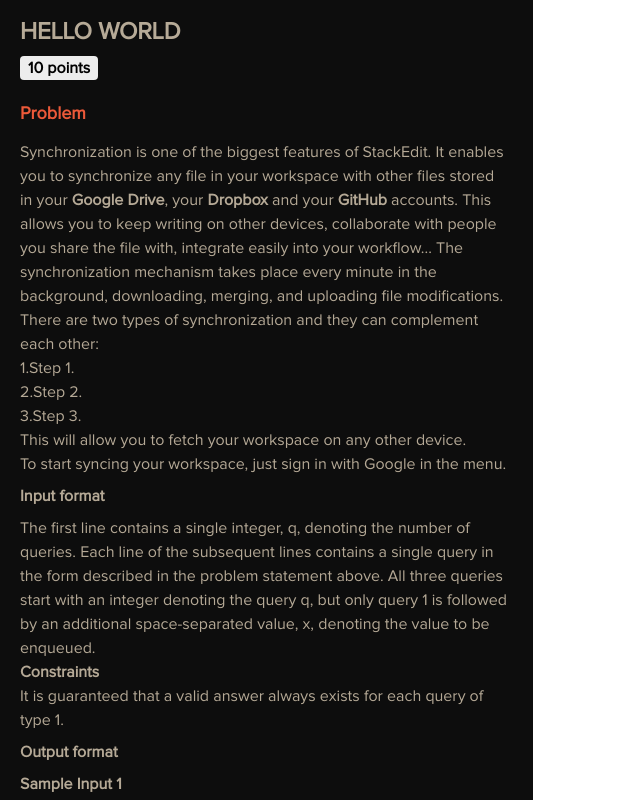
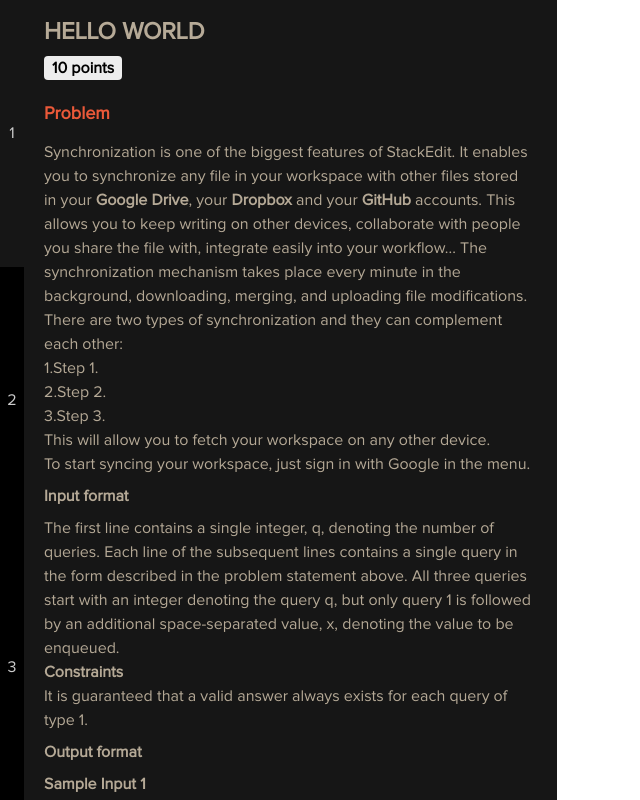
Before and after one commit to CodeChefVIT/cookoff23-portal, a Next.js app in the folder frontend/: page / in a window 1280 px wide. Shown: the whole page, without its empty margins (0-640 px from the left). Built offline with nearby package versions, Linux system fonts and the light colour scheme.

Commit message:
Feat:Add the sidebar

```diff
--- a/frontend/Dummy_Data.js
+++ b/frontend/Dummy_Data.js
@@ -1,4 +1,4 @@
-const questionData = {
+const questionData = [{
     objective: "hello World",
     points: "10 points",
     task: `Synchronization is one of the biggest features of StackEdit. It enables you to synchronize any file in your workspace with other files stored in your **Google Drive**, your **Dropbox** and your **GitHub** accounts. This allows you to keep writing on other devices, collaborate with people you share the file with, integrate easily into your workflow... The synchronization mechanism takes place every minute in the background, downloading, merging, and uploading file modifications.
@@ -38,6 +38,86 @@ The third line prints the sentence, sen.`,
     explanation: `
 When we sum the integers 10  and 4 , we get the integer 14. When we subtract the second number 4 from the first number 10, we get  as their difference.
 When we sum the floating-point numbers 4.0 and 2.0, we get 6.0. When we subtract the second number 2.0 from the first number 4.0, we get 2.0 as their difference.`,
-  };
+  },{
+    objective: "hello World #2",
+    points: "15 points",
+    task: `Synchronization is one of the biggest features of StackEdit. It enables you to synchronize any file in your workspace with other files stored in your **Google Drive**, your **Dropbox** and your **GitHub** accounts. This allows you to keep writing on other devices, collaborate with people you share the file with, integrate easily into your workflow... The synchronization mechanism takes place every minute in the background, downloading, merging, and uploading file modifications.
+
+There are two types of synchronization and they can complement each other:
+
+* 1.Step 1.
+* 2.Step 2.
+* 3.Step 3.
+
+-  This will allow you to fetch your workspace on any other device.
+    > To start syncing your workspace, just sign in with Google in the menu.
+`,
+    inputFormat: `The first line contains a single integer, q, denoting the number of queries.
+Each line of the subsequent lines contains a single query in the form described in the problem statement above. All three queries start with an integer denoting the query q, but only query 1 is followed by an additional space-separated value, x, denoting the value to be enqueued.
+
+**Constraints**
+--------------
+It is guaranteed that a valid answer always exists for each query of type 1.`,
+    outputFormat: `Print three lines of output. The first line prints the character, ch.
+
+The second line prints the string, s.
+
+The third line prints the sentence, sen.`,
+    sampleInput: [
+      `10 18
+4.0 2.0`,
+      `10 90
+4.0 2.0`,
+    ],
+    sampleOutput: [
+      `14 1
+6.0 2.0`,
+      `14 11
+6.0 2.0`,
+    ],
+    explanation: `
+When we sum the integers 10  and 4 , we get the integer 14. When we subtract the second number 4 from the first number 10, we get  as their difference.
+When we sum the floating-point numbers 4.0 and 2.0, we get 6.0. When we subtract the second number 2.0 from the first number 4.0, we get 2.0 as their difference.`,
+  },{
+    objective: "hello World #3",
+    points: "20 points",
+    task: `Synchronization is one of the biggest features of StackEdit. It enables you to synchronize any file in your workspace with other files stored in your **Google Drive**, your **Dropbox** and your **GitHub** accounts. This allows you to keep writing on other devices, collaborate with people you share the file with, integrate easily into your workflow... The synchronization mechanism takes place every minute in the background, downloading, merging, and uploading file modifications.
+
+There are two types of synchronization and they can complement each other:
+
+* 1.Step 1.
+* 2.Step 2.
+* 3.Step 3.
+
+-  This will allow you to fetch your workspace on any other device.
+    > To start syncing your workspace, just sign in with Google in the menu.
+`,
+    inputFormat: `The first line contains a single integer, q, denoting the number of queries.
+Each line of the subsequent lines contains a single query in the form described in the problem statement above. All three queries start with an integer denoting the query q, but only query 1 is followed by an additional space-separated value, x, denoting the value to be enqueued.
+
+**Constraints**
+--------------
+It is guaranteed that a valid answer always exists for each query of type 1.`,
+    outputFormat: `Print three lines of output. The first line prints the character, ch.
+
+The second line prints the string, s.
+
+The third line prints the sentence, sen.`,
+    sampleInput: [
+      `10 182
+4.0 2.0`,
+      `10 9
+4.0 2.0`,
+    ],
+    sampleOutput: [
+      `14 0
+6.0 2.0`,
+      `14 110
+6.0 2.0`,
+    ],
+    explanation: `
+When we sum the integers 10  and 4 , we get the integer 14. When we subtract the second number 4 from the first number 10, we get  as their difference.
+When we sum the floating-point numbers 4.0 and 2.0, we get 6.0. When we subtract the second number 2.0 from the first number 4.0, we get 2.0 as their difference.`,
+  }];
 
 export default questionData;
--- /dev/null
+++ b/frontend/src/components/portal.js
@@ -0,0 +1,43 @@
+import Question from "@/components/questions";
+import { useState } from "react";
+import questionData from "../../Dummy_Data";
+
+export default function Portal() {
+  const length = questionData.length;
+  const [clickedButton, setClickedButton] = useState(0);
+  function handleClick(index) {
+    setClickedButton(index);
+  }
+  return (
+        <div className="flex">
+          <div className="flex flex-col h-screen">
+            {questionData.map((question, index) => (
+              <button
+                key={index}
+                onClick={() => handleClick(index)}
+                className={`bg-black text-[#CCCCCC] 2xl:w-5 lg:w-6 hover:bg-[#161616] active:bg-[#161616]`}
+                style={{
+                  background: clickedButton === index && "#161616",
+                  height: `${(1 / length) * 100}%`,
+                }}
+              >
+                {index + 1}
+              </button>
+            ))}
+          </div>
+
+          <Question
+            objective={questionData[clickedButton].objective}
+            points={questionData[clickedButton].points}
+            task={questionData[clickedButton].task}
+            inputFormat={questionData[clickedButton].inputFormat}
+            outputFormat={questionData[clickedButton].outputFormat}
+            sampleInput1={questionData[clickedButton].sampleInput[0]}
+            sampleOutput1={questionData[clickedButton].sampleOutput[0]}
+            sampleInput2={questionData[clickedButton].sampleInput[1]}
+            sampleOutput2={questionData[clickedButton].sampleOutput[1]}
+            explanation={questionData[clickedButton].explanation}
+          />
+        </div>
+  );
+}
--- a/frontend/src/components/questions.js
+++ b/frontend/src/components/questions.js
@@ -19,7 +19,7 @@ function Question(props) {
   } = props;
 
   return (
-    <div className="bg-[#0d0d0d] text-[#B5A996] w-5/12 flex h-screen">
+    <div className="bg-[#161616] text-[#B5A996] w-5/12 flex h-full overflow-auto">
       <div className="pl-5 flex-1 overflow-y-scroll max-h-screen p-4">
         <div className="text-2xl uppercase text-[#B6AA97] font-semibold">
           <h1>{objective}</h1>
--- a/frontend/src/pages/index.js
+++ b/frontend/src/pages/index.js
@@ -1,22 +1,11 @@
-import Question from "@/components/questions";
-import questionData from "../../Dummy_Data";
+import Portal from "@/components/portal";
 
 export default function Home() {
+
   return (
     <>
       <main>
-        <Question
-          objective={questionData.objective}
-          points={questionData.points}
-          task={questionData.task}
-          inputFormat={questionData.inputFormat}
-          outputFormat={questionData.outputFormat}
-          sampleInput1={questionData.sampleInput[0]}
-          sampleOutput1={questionData.sampleOutput[0]}
-          sampleInput2={questionData.sampleInput[1]}
-          sampleOutput2={questionData.sampleOutput[1]}
-          explanation={questionData.explanation}
-        />
+        <Portal />
       </main>
     </>
   );
--- a/frontend/src/styles/globals.css
+++ b/frontend/src/styles/globals.css
@@ -8,7 +8,11 @@
   src: url("./../../public/ProximaNovaFont.otf")
 }
 
-body, h1 {
+body{
+  font-family: 'proxima nova';
+}
+
+h1 {
   font-family: 'proxima nova';
 }
 
```
